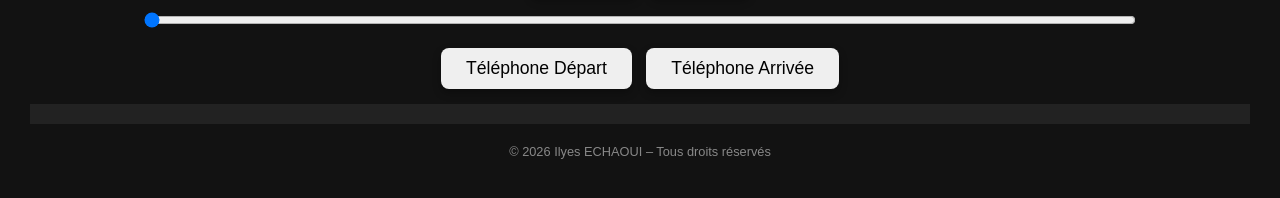
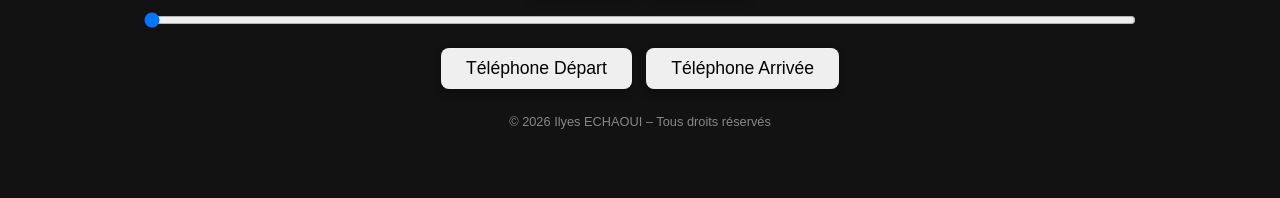
Before and after one commit to Oxyles1804/Krono, a plain HTML site: page index.html in a window 1280 px wide. Shown: the part 490-688 px from the top of the page. Drawn offline with Linux system fonts and the light colour scheme.

Commit message:
Update index.html

```diff
--- a/index.html
+++ b/index.html
@@ -50,10 +50,6 @@ Version : 1.0
 </button>
 
 
-
-<div id="log" style="color: yellow; text-align: left; max-height: 150px; overflow-y: auto; background: #222; padding: 10px; margin: 10px;"></div>
-
-
 <button id="mark" class="hidden">MARQUER</button>
 
 <table id="results" class="hidden">
```
